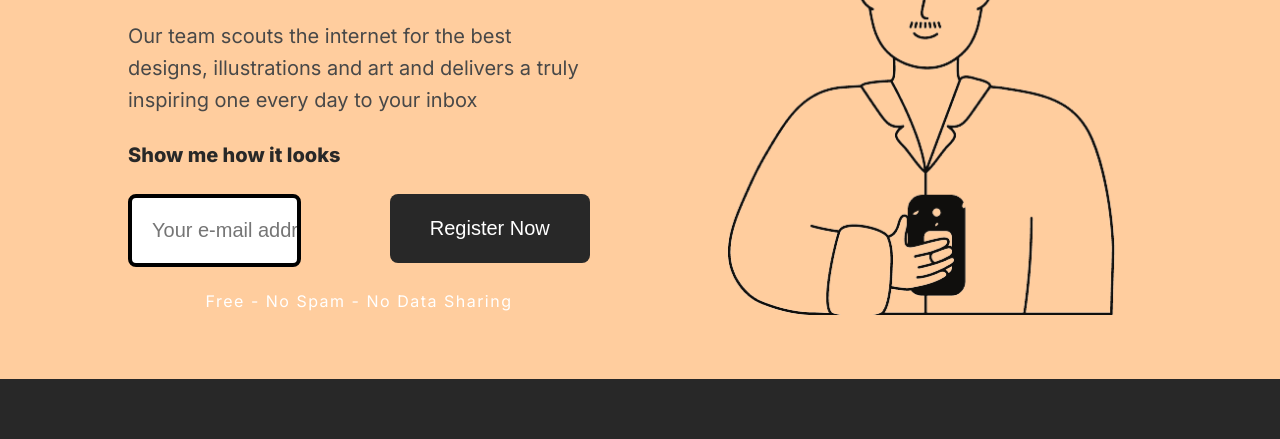
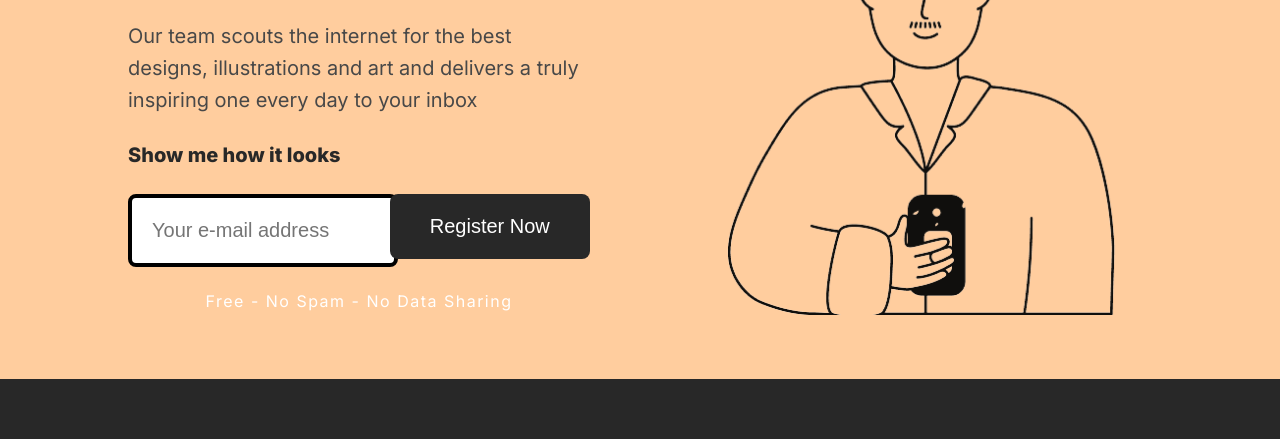
Before and after one commit to Rahullasod/Cuvette-Projects, a plain HTML site: page index.html in a window 1280 px wide. Shown: the part 229-668 px from the top of the page. Drawn offline with Linux system fonts and the light colour scheme.

Commit message:
Update index.html

```diff
--- a/index.html
+++ b/index.html
@@ -47,7 +47,7 @@
             }
 
             .forminput {
-                width: 60%;
+                width: 100%;
                 height: 65px;
                 border: 4px solid black;
                 border-radius: 8px;
@@ -56,7 +56,7 @@
             }
             .emailbutton {
                 width: 230px;
-                height: 69px;
+                height: 65px;
                 border-radius: 8px;
                 background-color: #282828;
                 color: #fff;
```
